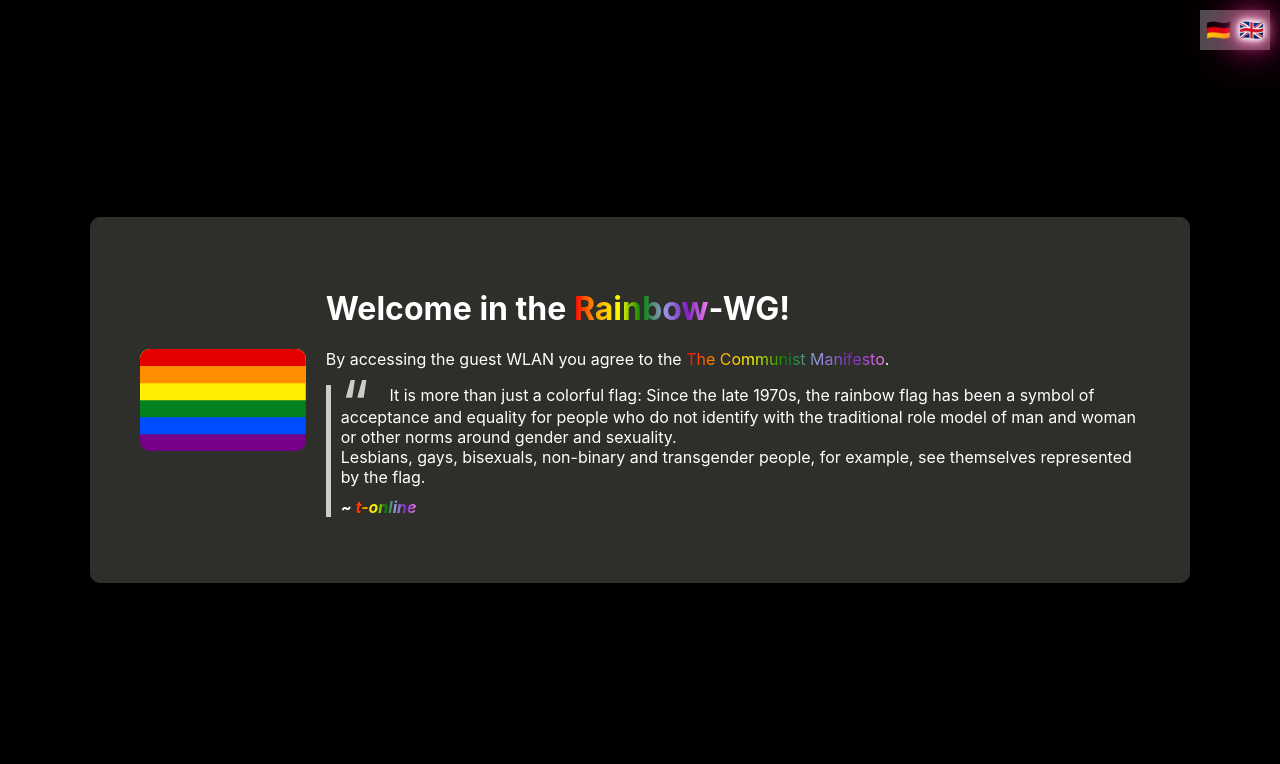
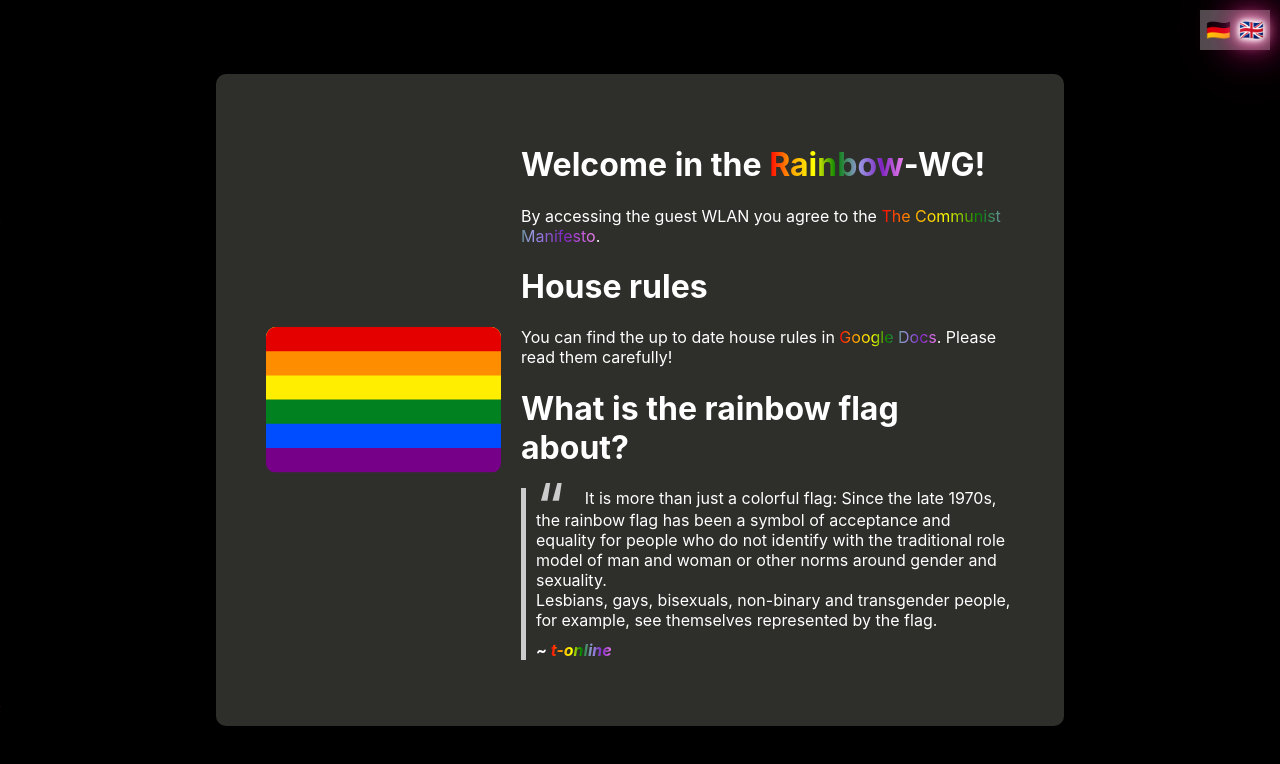
Before and after one commit to timo-reymann/guest-wlan-landing-page, a plain HTML site: page index.html in a window 1280 px wide. Drawn offline with nearby package versions, Linux system fonts and the light colour scheme; animation ran at ten frames a second.

Commit message:
feat: Add house rules

```diff
--- a/index.html
+++ b/index.html
@@ -1,7 +1,7 @@
 <!DOCTYPE html>
 <html>
 <head>
-    <title>D33pWeb</title>
+    <title>D33pWeb | Waldstr. 11</title>
     <meta name="viewport" content="width=device-width, initial-scale=1.0"/>
     <meta name="theme-color" content="#D65108"/>
     <meta name="apple-mobile-web-app-status-bar-style" content="black">
@@ -36,6 +36,7 @@
             display: flex;
             align-items: center;
             border-radius: 10px;
+            width: 60vw;
         }
 
         #dialogBox > * {
@@ -68,6 +69,7 @@
             padding-left: 10px;
             border-left: 5px solid #ccc;
             quotes: "\201C" "\201D" "\2018" "\2019";
+            max-width: 50rem;
         }
 
         blockquote:before {
@@ -152,6 +154,11 @@
                 href="https://de.wikipedia.org/wiki/Manifest_der_Kommunistischen_Partei">Manifest der kommunistischen
             Partei</a> zu.
         </p>
+        <h1>Hausregeln</h1>
+        <p>
+            Die aktuellen Hausregeln findest du in <a href="https://docs.google.com/document/d/1wVV132y8KvyI8-B0TQ8DlwPtDl6lXLGk/edit?usp=sharing&ouid=118124486478757822167&rtpof=true&sd=true">Google Docs</a>. Bitte lese diese sorgfältig!
+        </p>
+        <h1>Für was steht die Regenbogen-Flagge?</h1>
         <blockquote>
             <p>
                 Sie ist mehr als nur eine bunte Fahne: Seit den späten 1970er Jahren ist die Regenbogenflagge Symbol für
@@ -171,6 +178,11 @@
             <a
                     href="https://en.wikipedia.org/wiki/The_Communist_Manifesto">The Communist Manifesto</a>.
         </p>
+        <h1> House rules</h1>
+        <p>
+            You can find the up to date house rules in <a href="https://docs.google.com/document/d/1vv4CM3sJ-aXRMf1Ri8FgtpukRhGSr5qW/edit?usp=drive_link">Google Docs</a>. Please read them carefully!
+        </p>
+        <h1>What is the rainbow flag about?</h1>
         <blockquote>
             <p>
                 It is more than just a colorful flag: Since the late 1970s, the rainbow flag has been a symbol of
@@ -183,6 +195,7 @@
             <span><a
                     href="https://www.t-online.de/leben/liebe/id_90304168/bedeutung-der-regenbogenflagge-dafuer-stehen-die-farben-.html">t-online</a> </span>
         </blockquote>
+
     </div>
 </div>
 <script>
```
